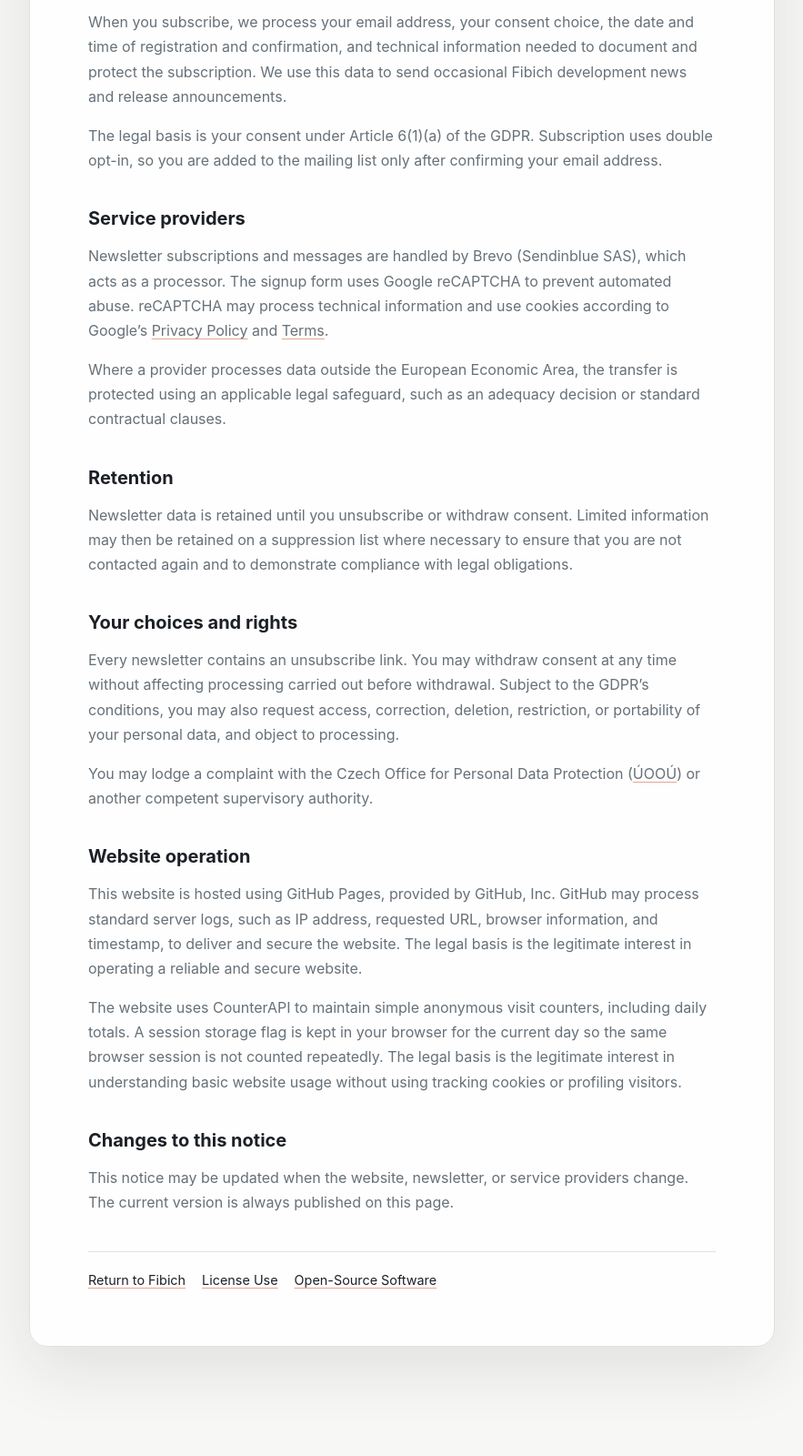
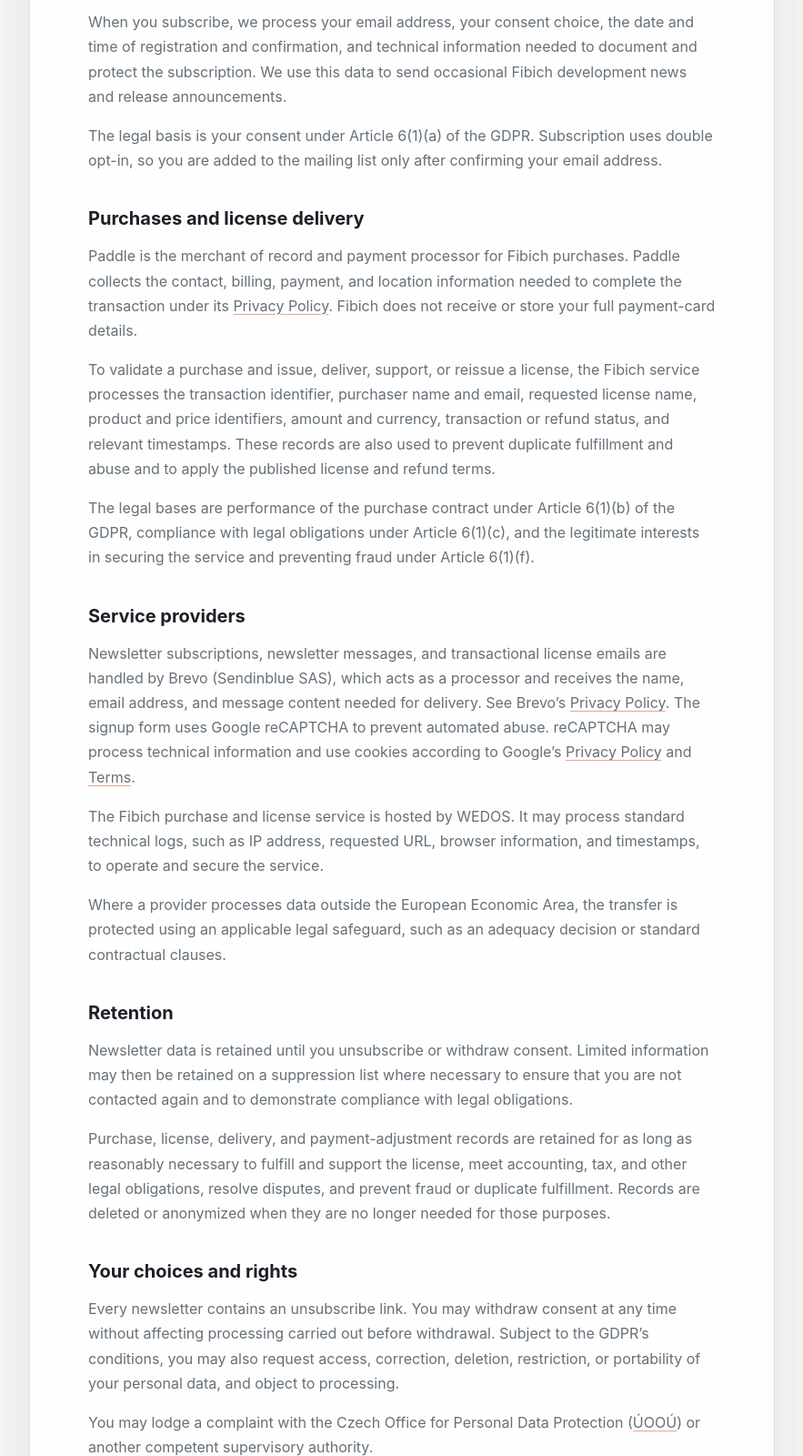
Before and after one commit to antonincharvat/fibich-web, a website: page privacy.html in a window 1280 px wide. Shown: the part 555-2155 px from the top of the page at 91% size, without its empty margins (198-1081 px from the left). Before the commit the page ends 2115 px from the top, so only its background shows below. Drawn offline with Linux system fonts and the light colour scheme.

Commit message:
Open Fibich purchases for launch

```diff
--- a/privacy.html
+++ b/privacy.html
@@ -6,7 +6,7 @@
     <title>Privacy Notice - Fibich</title>
     <meta
       name="description"
-      content="Privacy information for the Fibich website and newsletter."
+      content="Privacy information for the Fibich website, purchases, license delivery, and newsletter."
     >
     <meta name="robots" content="index, follow">
     <meta name="theme-color" content="#f7f8f5">
@@ -113,11 +113,12 @@
 
     <main>
       <h1>Privacy Notice</h1>
-      <p class="updated">Last updated: July 1, 2026</p>
+      <p class="updated">Last updated: October 2, 2026</p>
 
       <p>
         This notice explains how personal data is processed when you visit fibich.app or
-        subscribe to the Fibich newsletter.
+        purchase Fibich, receive or manage a license, or subscribe to the Fibich
+        newsletter.
       </p>
 
       <h2>Data controller</h2>
@@ -139,12 +140,45 @@
         your email address.
       </p>
 
+      <h2>Purchases and license delivery</h2>
+      <p>
+        Paddle is the merchant of record and payment processor for Fibich purchases.
+        Paddle collects the contact, billing, payment, and location information needed
+        to complete the transaction under its
+        <a
+          href="https://www.paddle.com/legal/privacy"
+          target="_blank"
+          rel="noopener noreferrer"
+        >Privacy Policy</a>. Fibich does not receive or store your full payment-card
+        details.
+      </p>
+      <p>
+        To validate a purchase and issue, deliver, support, or reissue a license, the
+        Fibich service processes the transaction identifier, purchaser name and email,
+        requested license name, product and price identifiers, amount and currency,
+        transaction or refund status, and relevant timestamps. These records are also
+        used to prevent duplicate fulfillment and abuse and to apply the published
+        license and refund terms.
+      </p>
+      <p>
+        The legal bases are performance of the purchase contract under Article 6(1)(b)
+        of the GDPR, compliance with legal obligations under Article 6(1)(c), and the
+        legitimate interests in securing the service and preventing fraud under Article
+        6(1)(f).
+      </p>
+
       <h2>Service providers</h2>
       <p>
-        Newsletter subscriptions and messages are handled by Brevo (Sendinblue SAS),
-        which acts as a processor. The signup form uses Google reCAPTCHA to prevent
-        automated abuse. reCAPTCHA may process technical information and use cookies
-        according to Google’s
+        Newsletter subscriptions, newsletter messages, and transactional license emails
+        are handled by Brevo (Sendinblue SAS), which acts as a processor and receives the
+        name, email address, and message content needed for delivery. See Brevo’s
+        <a
+          href="https://www.brevo.com/legal/privacypolicy/"
+          target="_blank"
+          rel="noopener noreferrer"
+        >Privacy Policy</a>. The signup form uses Google reCAPTCHA to prevent automated
+        abuse. reCAPTCHA may process technical information and use cookies according to
+        Google’s
         <a
           href="https://policies.google.com/privacy"
           target="_blank"
@@ -158,6 +192,11 @@
         >Terms</a>.
       </p>
       <p>
+        The Fibich purchase and license service is hosted by WEDOS. It may process
+        standard technical logs, such as IP address, requested URL, browser information,
+        and timestamps, to operate and secure the service.
+      </p>
+      <p>
         Where a provider processes data outside the European Economic Area, the transfer
         is protected using an applicable legal safeguard, such as an adequacy decision
         or standard contractual clauses.
@@ -169,6 +208,13 @@
         information may then be retained on a suppression list where necessary to ensure
         that you are not contacted again and to demonstrate compliance with legal
         obligations.
+      </p>
+      <p>
+        Purchase, license, delivery, and payment-adjustment records are retained for as
+        long as reasonably necessary to fulfill and support the license, meet accounting,
+        tax, and other legal obligations, resolve disputes, and prevent fraud or duplicate
+        fulfillment. Records are deleted or anonymized when they are no longer needed for
+        those purposes.
       </p>
 
       <h2>Your choices and rights</h2>
--- a/sitemap.xml
+++ b/sitemap.xml
@@ -2,7 +2,7 @@
 <urlset xmlns="http://www.sitemaps.org/schemas/sitemap/0.9">
   <url>
     <loc>https://fibich.app/</loc>
-    <lastmod>2026-06-30</lastmod>
+    <lastmod>2026-10-02</lastmod>
     <changefreq>monthly</changefreq>
     <priority>1.0</priority>
   </url>
@@ -158,7 +158,7 @@
   </url>
   <url>
     <loc>https://fibich.app/privacy.html</loc>
-    <lastmod>2026-06-22</lastmod>
+    <lastmod>2026-10-02</lastmod>
     <changefreq>yearly</changefreq>
     <priority>0.4</priority>
   </url>
```
Also changed, not shown: checkout.html (+1 -0 lines), index.html (+14 -15 lines), llms.txt (+5 -3 lines), tests/purchase-pause.test.js (+21 -5 lines).
